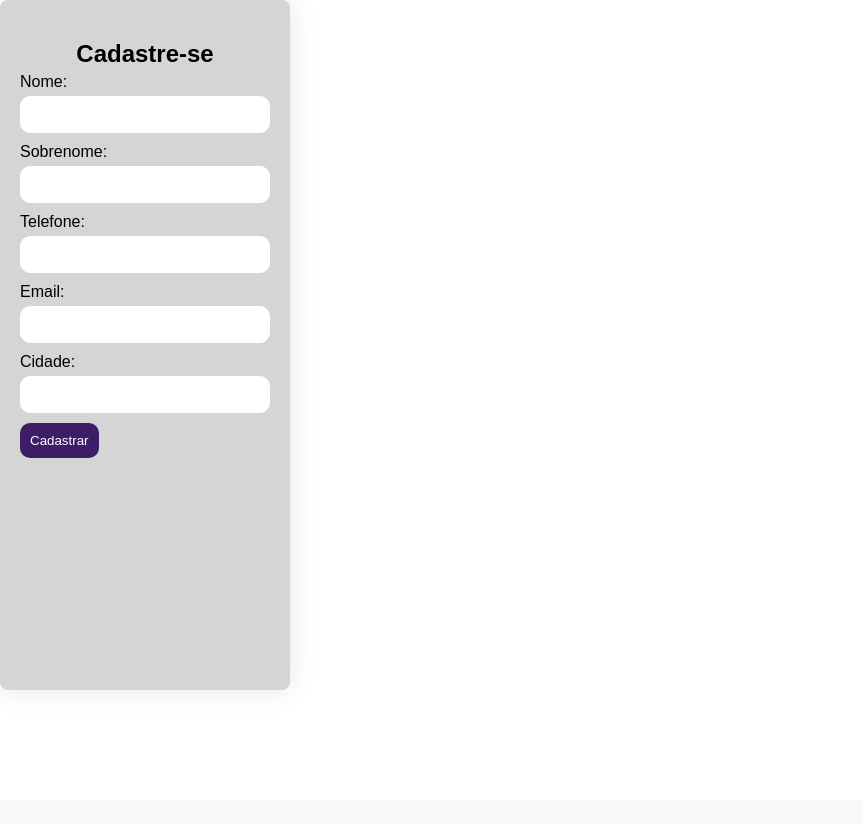
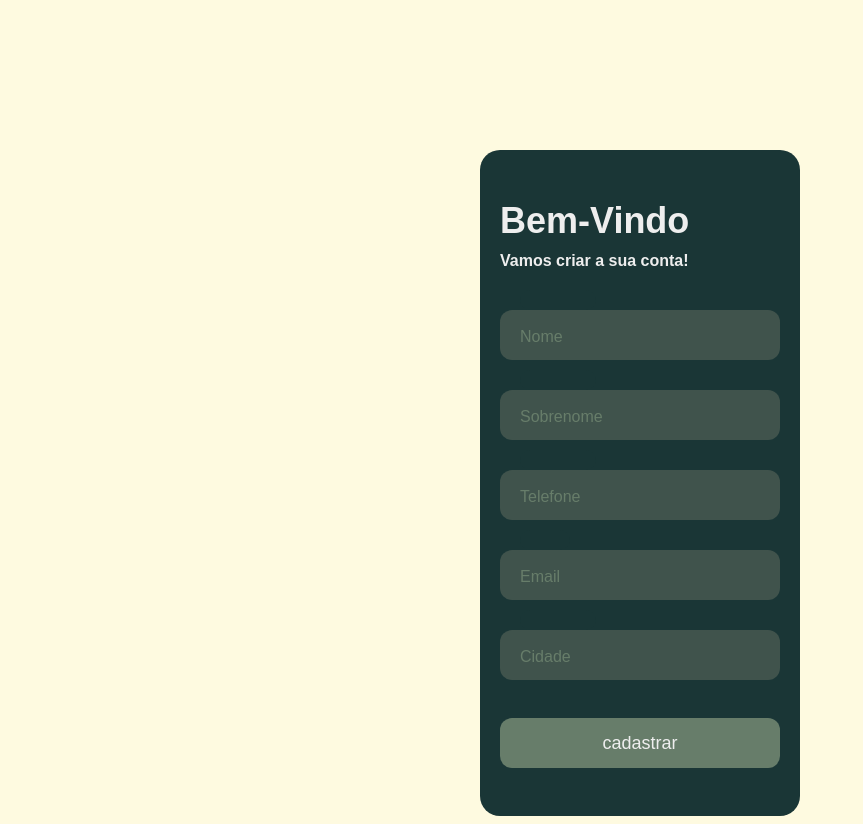
Before and after one commit to Sch1mith/Projeto_Feira, a PHP site: page /workspace/src/telausuario/index.html in a window 1280 px wide. Shown: the whole page, without its empty margins (0-863 px from the left). Before the commit the page ends 690 px from the top, so only its background shows below. Run offline with PHP 8.4, Linux system fonts and the light colour scheme.

Commit message:
tela de cadastro estilizada

```diff
--- a/workspace/src/telausuario/index.html
+++ b/workspace/src/telausuario/index.html
@@ -7,26 +7,47 @@
     <link rel="stylesheet" href="style2.css">
 </head>
 <body>
-    <div class="cadastre-se-container">
+    <div class="form">
+
         <form action="cadastre-se.php" method="POST">
-            <h2>Cadastre-se</h2>
-            <label for="nome">Nome:</label>
-            <input type="text" id="nome" name="nome" required>
 
-            <label for="sobrenome">Sobrenome:</label>
-            <input type="text" id="sobrenome" name="sobrenome" required>
+            <div class="title">Bem-Vindo</div>
+            <div class="subtitle">Vamos criar a sua conta!</div>
 
-            <label for="telefone" >Telefone:</label>
-            <input type="text" id="telefone" name="telefone" required>
 
-            <label for="email">Email:</label>
-            <input type="text" id="email" name="email" required>
+            <div class="input-container ic1">
+                <input placeholder="" type="text" class="input" id="nome">
+                <div class="cut"></div>
+                <label class="iLabel" for="nome">Nome</label>
+              </div>
 
-            <label for="cidade">Cidade:</label>
-            <input type="text" id="cidade" name="cidade" required>
+              <div class="input-container ic2">
+                <input placeholder="" type="text" class="input" id="sobrenome">
+                <div class="cut"></div>
+                <label class="iLabel" for="sobrenome ">Sobrenome</label>
+              </div>
 
-            <button type="submit">Cadastrar</button>
-        </form>
+              <div class="input-container ic2">
+                <input placeholder="" type="text" class="input" id="telefone">
+                <div class="cut"></div>
+                <label class="iLabel" for="telefone">Telefone</label>
+              </div>
+
+              <div class="input-container ic2">
+                <input placeholder="" type="text" class="input" id="email">
+                <div class="cut cut-short"></div>
+                <label class="iLabel" for="email">Email</label>
+              </div>
+
+              <div class="input-container ic2">
+                <input placeholder="" type="text" class="input" id="cidade">
+                <div class="cut"></div>
+                <label class="iLabel" for="cidade">Cidade</label>
+              </div>
+
+              <button class="submit" type="text">cadastrar</button>
+            </div>
     </div>
+
 </body>
 </html>
--- a/workspace/src/telausuario/style2.css
+++ b/workspace/src/telausuario/style2.css
@@ -1,51 +1,121 @@
 body{
-    font-family: Arial;
-    background-color: #ffffff;
+    background-color: #FEFAE0;
+    display: flex;
     justify-content: center;
     align-items: center;
-    height: 100vh;
-    margin: 0;
+    margin-top: 150px;
 }
 
-.cadastre-se-container {
-    background: #a3a3a373;
+.form {
+    background-color: #1A3636;
+    border-radius: 20px;
+    box-sizing: border-box;
+    height: 666px;
     padding: 20px;
-    border-radius: 8px;
-    box-shadow: 0 0 30px rgba(0, 0, 0, 0.1);
-    width: 250px;
-    height: 650px;
-    text-align: left;
+    width: 320px;
   }
 
-.cadastre-se-container h2 {
-    margin-bottom: 5px;
-    text-align: center;
+  .title {
+    color: #eee;
+    font-family: sans-serif;
+    font-size: 36px;
+    font-weight: 600;
+    margin-top: 30px;
   }
 
-.cadastre-se-container label {
-    display: block;
-    margin-bottom: 5px;
+  .subtitle {
+    color: #eee;
+    font-family: sans-serif;
+    font-size: 16px;
+    font-weight: 600;
+    margin-top: 10px;
   }
 
-.cadastre-se-container input {
-    width: calc(100% - 22px);
-    padding: 10px;
-    margin-bottom: 10px;
-    border: 1px solid #ffffff;
-    border-radius: 10px;
+  .input-container {
+    height: 50px;
+    position: relative;
+    width: 100%;
   }
 
-.cadastre-se-container button {
-    background-color: #3d1e66;
-    color: #fff;
-    border: none;
-    padding: 10px;
-    border-radius: 10px;
-    cursor: pointer;
-    justify-items: center;
+  .ic1 {
+    margin-top: 40px;
   }
 
-.cadastre-se-container button:hover{
-    background-color: #7850ad;
-    color: black;
+  .ic2 {
+    margin-top: 30px;
   }
+
+  .input {
+    background-color: #40534C;
+    border-radius: 12px;
+    border: 0;
+    box-sizing: border-box;
+    color: #eee;
+    font-size: 18px;
+    height: 100%;
+    outline: 0;
+    padding: 4px 20px 0;
+    width: 100%;
+  }
+
+  .cut {
+    background-color: #1A3636;
+    border-radius: 10px;
+    height: 20px;
+    left: 20px;
+    position: absolute;
+    top: -20px;
+    transform: translateY(0);
+    transition: transform 200ms;
+    width: 76px;
+  }
+
+  .cut-short {
+    width: 50px;
+  }
+
+  .iLabel {
+    color: #65657b;
+    font-family: sans-serif;
+    left: 20px;
+    line-height: 14px;
+    pointer-events: none;
+    position: absolute;
+    transform-origin: 0 50%;
+    transition: transform 200ms, color 200ms;
+    top: 20px;
+  }
+
+  .input:focus ~ .cut {
+    transform: translateY(8px);
+  }
+
+  .input:focus ~ .iLabel {
+    transform: translateY(-30px) translateX(10px) scale(0.75);
+  }
+
+  .input:not(:focus) ~ .iLabel {
+    color: #677D6A;
+  }
+
+  .input:focus ~ .iLabel {
+    color: #FFB0B0;
+  }
+
+  .submit {
+    background-color: #677D6A;
+    border-radius: 12px;
+    border: 0;
+    box-sizing: border-box;
+    color: #eee;
+    cursor: pointer;
+    font-size: 18px;
+    height: 50px;
+    margin-top: 38px;
+    text-align: center;
+    width: 100%;
+  }
+
+  .submit:active {
+    background-color: #4f615b;
+  }
```
Lines whose indentation alone changed are shown as unchanged.
